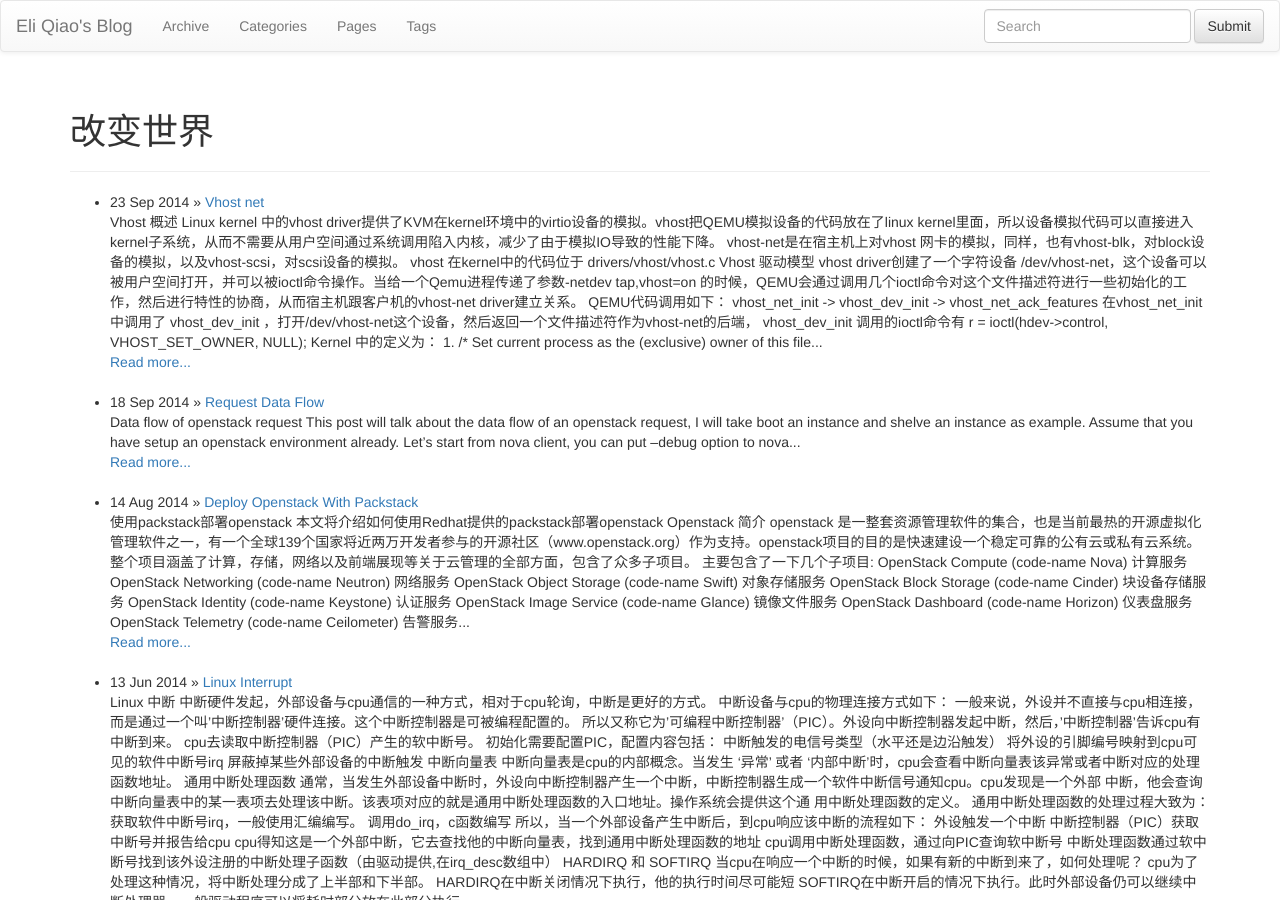
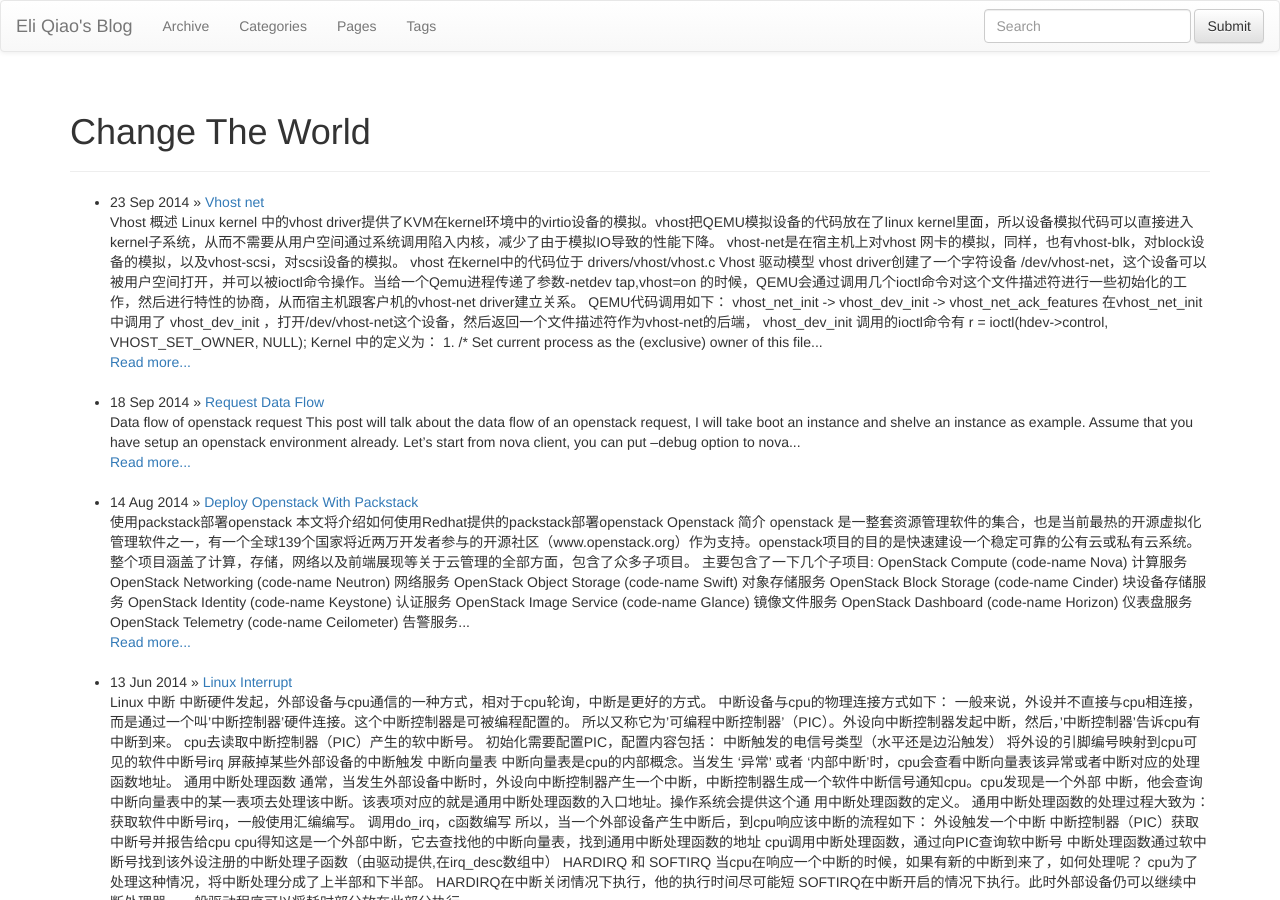
Before and after one commit to taget/taget.github.io, a Jekyll site: the page built from index.md, in a window 1280 px wide and 900 px high. Built offline with Jekyll 4.4.1, drawn with Linux system fonts in a browser that asks for light colours; nearby versions of some CDN libraries; library files that are not in the unit come from our copies.

Commit message:
modify title

```diff
--- a/index.md
+++ b/index.md
@@ -1,6 +1,6 @@
 ---
 layout: page
-title: 改变世界
+title: Change The World
 tagline:
 ---
 
```
